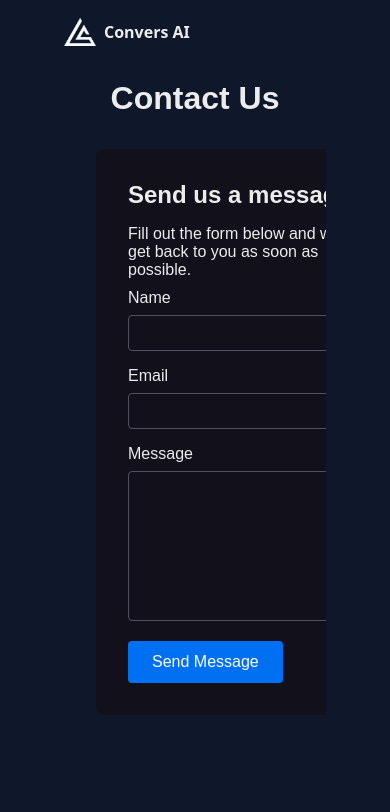
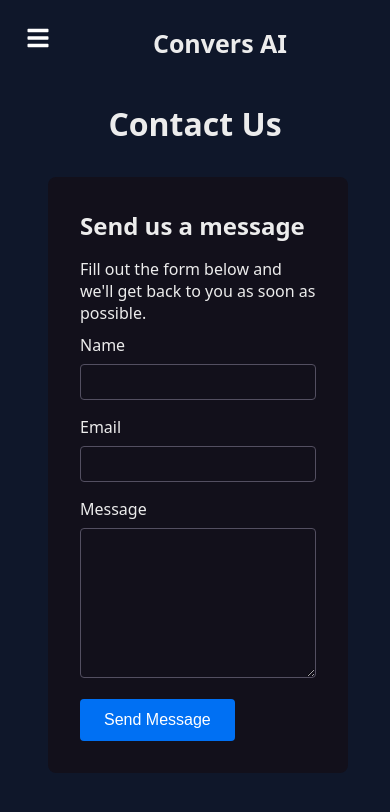
Before and after one commit to dp189/converse-ai-chat-bot, a React (Vite) app in the folder client/: page /contact-us in a window 390 px wide. Shown: the top 812 px of the page. Built offline with nearby package versions, Linux system fonts and the light colour scheme; no server answers.

Commit message:
Added sidebar.

```diff
--- a/client/src/components/chatlist/ChatList.jsx
+++ b/client/src/components/chatlist/ChatList.jsx
@@ -4,6 +4,7 @@ import { Link } from "react-router-dom";
 import axios from "axios";
 import { useQuery } from "@tanstack/react-query";
 import Loader from "../spinner/Loader";
+import { FaBars } from "react-icons/fa";
 
 const ChatList = () => {
   const { isPending, error, data } = useQuery({
@@ -16,7 +17,15 @@ const ChatList = () => {
         .then((res) => res.data),
   });
 
+  const [isSidebarOpen, setIsSidebarOpen] = useState(false);
+
+  const toggleSidebar = () => {
+    setIsSidebarOpen(!isSidebarOpen);
+  };
+
   return (
+    <>
+
       <div className="chatList">
         <div className="title">DASHBOARD</div>
         <Link to="/dashboard">Create a new Chat</Link>
@@ -25,14 +34,12 @@ const ChatList = () => {
         <hr />
         <div className="title">RECENT CHATS</div>
         <div className="chatlists">
-
           {isPending ? (
-          <div style={{margin:'20px'}}><Loader/></div>
+            <div style={{ margin: "20px" }}><Loader /></div>
           ) : error ? (
-
-          <div>Something went wrong</div>
+            <div style={{ padding: "10px", borderRadius: "10px" }}>Something went wrong</div>
           ) : !Array.isArray(data) ? (
-          <div style={{"padding":"10px", "borderRadius":"10px"}}>No chats found.</div>
+            <div style={{ padding: "10px", borderRadius: "10px" }}>No chats found.</div>
           ) : (
             data.map((chat) => (
               <Link to={`/dashboard/chat/${chat._id}`} key={chat._id}>
@@ -50,7 +57,96 @@ const ChatList = () => {
           </div>
         </div>
       </div>
+    </>
   );
 };
 
 export default ChatList;
+
+
+
+
+
+
+
+
+
+
+
+
+
+
+
+
+
+
+
+
+
+
+
+
+// const ChatList = () => {
+//   const { isPending, error, data } = useQuery({
+//     queryKey: ["userChats"],
+//     queryFn: () =>
+//       axios
+//         .get(`${import.meta.env.VITE_BACKEND_URL}/api/chats`, {
+//           withCredentials: true,
+//         })
+//         .then((res) => res.data),
+//   });
+
+//   //throttle function to prevent multiple clicks
+//   function throttle(func, delay) {
+//     let timeoutId = null;
+//     return (...args) => {
+//       if (timeoutId === null) {
+//         timeoutId = setTimeout(() => {
+//           func(...args);
+//           timeoutId = null;
+//         }, delay);
+//       }
+//     };
+//   }
+
+
+
+//   return (
+//     <div className="chatList">
+//       <div className="title">DASHBOARD</div>
+//       <Link to="/dashboard">Create a new Chat</Link>
+//       <Link to="/">Explore Converse AI</Link>
+//       <Link to="/contact-us">Contact US</Link>
+//       <hr />
+//       <div className="title">RECENT CHATS</div>
+//       <div className="chatlists">
+
+//         {isPending ? (
+//           <div style={{margin:'20px'}}><Loader/></div>
+//         ) : error ? (
+
+//           <div>Something went wrong</div>
+//         ) : !Array.isArray(data) ? (
+//           <div style={{"padding":"10px", "borderRadius":"10px"}}>No chats found.</div>
+//         ) : (
+//           data.map((chat) => (
+//             <Link to={`/dashboard/chat/${chat._id}`} key={chat._id}>
+//               {chat.title}
+//             </Link>
+//           ))
+//         )}
+//       </div>
+//       <hr />
+//       <div className="upgrade">
+//         <img src="/logo.png" alt="" />
+//         <div className="text">
+//           <span>Upgrade to Pro</span>
+//           <span>Get Unlimited Access to all features</span>
+//         </div>
+//       </div>
+//     </div>
+//   );
+// };
+
+// export default ChatList;
--- a/client/src/components/chatlist/chatList.css
+++ b/client/src/components/chatlist/chatList.css
@@ -1,38 +1,35 @@
-.chatList{
+.chatList {
     display: flex;
     flex-direction: column;
     height: 100%;
+    transition: left 0.3s ease-in-out;
 
-
-    .title{
+    .title {
         font-weight: 600;
         font-size: 10px;
         margin-bottom: 10px;
-
     }
 
-    .chatlists{
+    .chatlists {
         display: flex;
         flex-direction: column;
         overflow-x: hidden;
         text-overflow: ellipsis;
         overflow-y: scroll;
-        scrollbar-width:none;
-
-
+        scrollbar-width: none;
     }
 
-    a{
+    a {
         padding: 10px;
         border-radius: 10px;
 
-        &:hover{
+        &:hover {
             background-color: #2c2937;
         }
     }
 
-    hr{
-        border:none;
+    hr {
+        border: none;
         height: 2px;
         background-color: #ddd;
         opacity: 0.1;
@@ -40,28 +37,40 @@
         border-radius: 5px;
     }
 
-    .upgrade{
+    .upgrade {
         margin-top: auto;
         display: flex;
         align-items: center;
-        gap:10px;
+        gap: 10px;
         font-size: 12px;
 
-        img{
+        img {
             width: 24px;
             height: 24px;
         }
-        .text{
+
+        .text {
             display: flex;
             flex-direction: column;
-            span{
-                &:first-child{
+
+            span {
+                &:first-child {
                     font-weight: 600;
                 }
-                &:last-child{
-                    color:#888;
+
+                &:last-child {
+                    color: #888;
                 }
             }
         }
     }
 }
+
+@media (max-width: 767px) {
+    .chatList{
+        border-radius: 10px;
+    .upgrade {
+        display: none;
+    }
+}
+}
--- a/client/src/layout/dashboard/DashBoardLayout.jsx
+++ b/client/src/layout/dashboard/DashBoardLayout.jsx
@@ -1,6 +1,6 @@
 import { useAuth } from '@clerk/clerk-react';
 import React, {useEffect} from 'react';
-import { Outlet, useNavigate } from 'react-router-dom';
+import { Outlet, useNavigate, useOutletContext } from 'react-router-dom';
 import ChatList from '../../components/chatlist/ChatList';
 
 import "./dashBoardLayout.css";
@@ -10,6 +10,7 @@ const DashBoardLayout = () => {
 
   const {userId, isLoaded} = useAuth()
   const navigate = useNavigate();
+  const { isSidebarOpen, toggleSidebar } = useOutletContext();
 
 
   useEffect(() => {
@@ -22,7 +23,7 @@ const DashBoardLayout = () => {
 
   return (
     <div className="dashboardLayout">
-      <div className="menu">
+      <div className={`menu ${isSidebarOpen ? 'open' : ''}`}>
         <ChatList />
       </div>
       <div className="content">
--- a/client/src/layout/dashboard/dashBoardLayout.css
+++ b/client/src/layout/dashboard/dashBoardLayout.css
@@ -1,4 +1,5 @@
 .dashboardLayout{
+    position: relative;
     display: flex;
     height: 100%;
     padding-top: 20px;
@@ -12,3 +13,26 @@
         background-color: #12101b;
     }
 }
+
+
+@media (max-width: 767px) {
+    .dashboardLayout {
+        flex-direction: column;
+    }
+
+    .menu {
+        display: none;
+    }
+
+    .menu.open {
+        display: block;
+        z-index: 1;
+        position: absolute;
+        background-color: #0F172A;
+        width: 100%;
+    }
+
+    .content {
+        flex: 1;
+    }
+}
--- a/client/src/layout/rootLayout/RootLayout.jsx
+++ b/client/src/layout/rootLayout/RootLayout.jsx
@@ -1,22 +1,29 @@
-import React from 'react'
+import React, { useState } from 'react';
 import { Link, Outlet } from 'react-router-dom';
 import {
   QueryClient,
   QueryClientProvider,
-} from '@tanstack/react-query'
+} from '@tanstack/react-query';
 
-import './rootLayouts.css'
-import { ClerkProvider, SignedIn, UserButton } from '@clerk/clerk-react'
+import './rootLayouts.css';
+import { ClerkProvider, SignedIn, UserButton } from '@clerk/clerk-react';
+import { FaBars } from 'react-icons/fa';
 
-const PUBLISHABLE_KEY = import.meta.env.VITE_CLERK_PUBLISHABLE_KEY
+const PUBLISHABLE_KEY = import.meta.env.VITE_CLERK_PUBLISHABLE_KEY;
 
 if (!PUBLISHABLE_KEY) {
-  throw new Error("Missing Publishable Key")
+  throw new Error("Missing Publishable Key");
 }
 
-const queryClient = new QueryClient()
+const queryClient = new QueryClient();
 
 const RootLayout = () => {
+  const [isSidebarOpen, setIsSidebarOpen] = useState(false);
+
+  const toggleSidebar = () => {
+    setIsSidebarOpen(!isSidebarOpen);
+  };
+
   return (
     <ClerkProvider publishableKey={PUBLISHABLE_KEY} afterSignOutUrl="/" appearance={{
       layout: {
@@ -26,23 +33,30 @@ const RootLayout = () => {
       <QueryClientProvider client={queryClient}>
         <div className="root-layout">
           <header>
+            <div className="sidebar-toggle-container">
+            <button className="sidebar-toggle" onClick={toggleSidebar}>
+              <FaBars />
+            </button>
+            </div>
+            <div>
             <Link to="/" className="logo">
-                  <img src="/logo.png"/>
+              <img src="/logo.png" alt="Convers AI Logo" />
               <span>Convers AI</span>
-              </Link>
+            </Link></div>
             <div className="user">
               <SignedIn>
-                  <UserButton/>
+                <UserButton />
               </SignedIn>
             </div>
+
           </header>
           <main>
-              <Outlet />
+            <Outlet context={{ isSidebarOpen, toggleSidebar }} />
           </main>
         </div>
       </QueryClientProvider>
     </ClerkProvider>
-  )
-}
+  );
+};
 
-export default RootLayout
+export default RootLayout;
--- a/client/src/layout/rootLayout/rootLayouts.css
+++ b/client/src/layout/rootLayout/rootLayouts.css
@@ -1,5 +1,5 @@
 .root-layout {
-    padding: 16px 64px;
+    padding: 16px 60px 16px 50px;
     overflow: hidden;
     height: 100vh;
     display: flex;
@@ -9,6 +9,9 @@
       display: flex;
       align-items: center;
       justify-content: space-between;
+      position: relative;
+
+
 
       .logo {
         display: flex;
@@ -25,6 +28,57 @@
 
     main {
       flex: 1;
-      overflow: hidden;
+      overflow: auto;
     }
   }
+
+  .sidebar-toggle-container{
+    display: none;
+  }
+
+  .sidebar-toggle{
+    display: none;
+    position: fixed;
+    background: none;
+    margin-right: 15px;
+    padding: 10px ;
+    color: white;
+    top: 0px;
+    left: 0px;
+    z-index: 1000;
+    background: none;
+    border: none;
+    font-size: 24px;
+    cursor: pointer;
+    position: absolute;
+
+  }
+
+
+  @media (max-width: 767px) {
+    .root-layout{
+      padding: 16px 16px;
+      header{
+        padding: 10px;
+      }
+      .sidebar-toggle-container{
+        display: block;
+      .sidebar-toggle {
+        display: block;
+        padding-left: 10px;
+        margin-right: 10px;
+        background-color: transparent;
+
+    }
+  }
+    .logo > span{
+      /* margin-top: 4px; */
+      margin-left: 50px;
+      font-size: 25px;
+    }
+    }
+
+    .logo > img{
+      display: none;
+    }
+}
--- a/client/src/routes/chatpage/chatPage.css
+++ b/client/src/routes/chatpage/chatPage.css
@@ -44,3 +44,14 @@
         }
     }
 }
+
+@media (max-width: 768px) {
+    .chatpage{
+        .wrapper{
+        .chat{
+            width:70%;
+            word-wrap: break-word;
+        }
+    }
+}
+}
--- a/client/src/routes/contactuspage/contactUs.css
+++ b/client/src/routes/contactuspage/contactUs.css
@@ -2,7 +2,7 @@
     max-width: 800px;
     margin: 0 auto;
     padding: 2rem;
-    font-family: Arial, sans-serif;
+    font-family: system-ui, -apple-system, BlinkMacSystemFont, 'Segoe UI', Roboto, Oxygen, Ubuntu, Cantarell, 'Open Sans', 'Helvetica Neue', sans-serif;
   }
 
   h1 {
--- a/client/src/routes/dashboard/DashBoard.jsx
+++ b/client/src/routes/dashboard/DashBoard.jsx
@@ -77,7 +77,7 @@ const DashBoard = () => {
   return (
     <div className="dashboard">
       <div className="imgContainer">
-        <div className="logo">
+        <div className="logo-dashboard">
           <img src="./logo.png" alt="" />
           <h1>ConverS AI</h1>
         </div>
--- /dev/null
+++ b/package.json
@@ -0,0 +1,5 @@
+{
+  "dependencies": {
+    "react-icons": "^5.3.0"
+  }
+}
```
Also changed, not shown: client/src/routes/dashboard/dashBoard.css (+47 -22 lines), 1 other file (tests, documents, lock files or other folders). Lines whose indentation alone changed are shown as unchanged.
